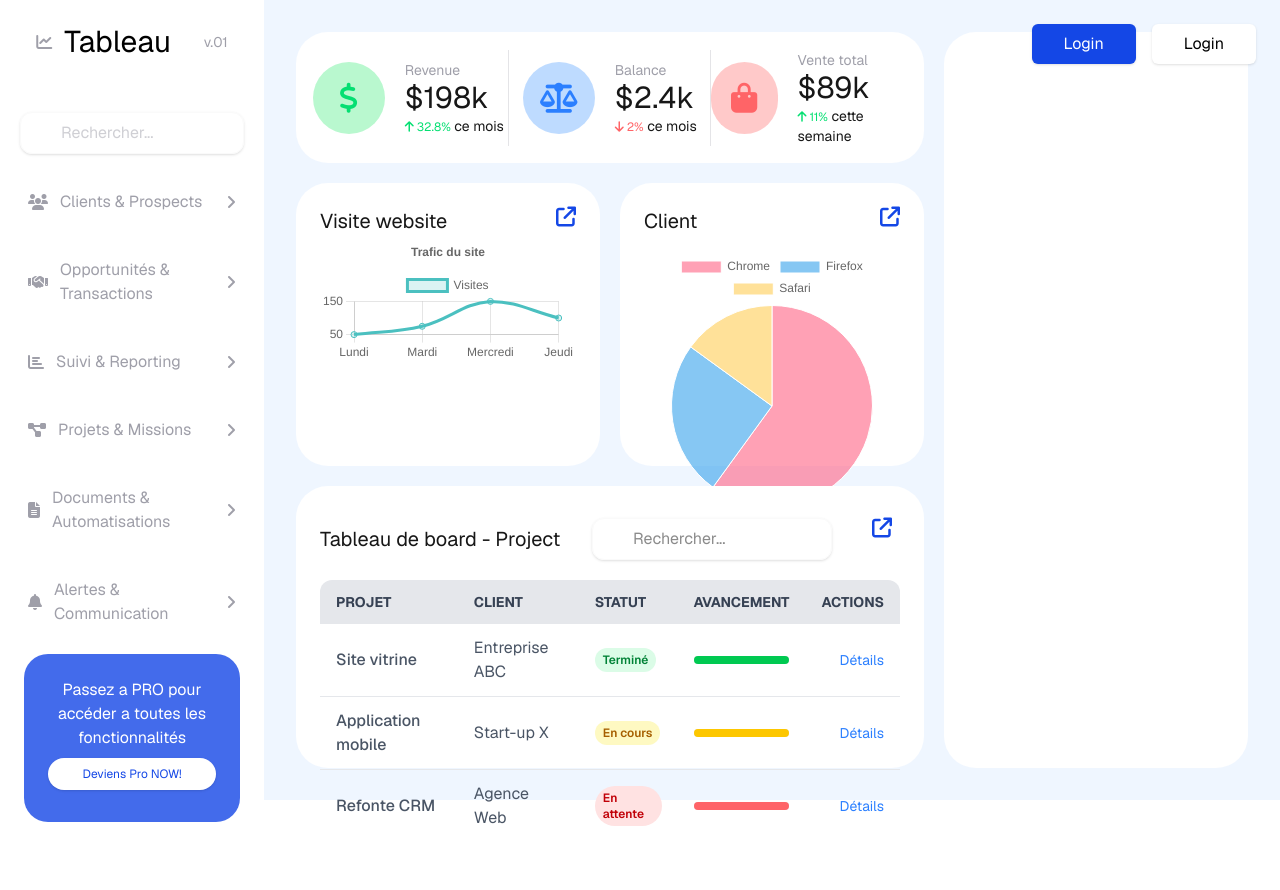
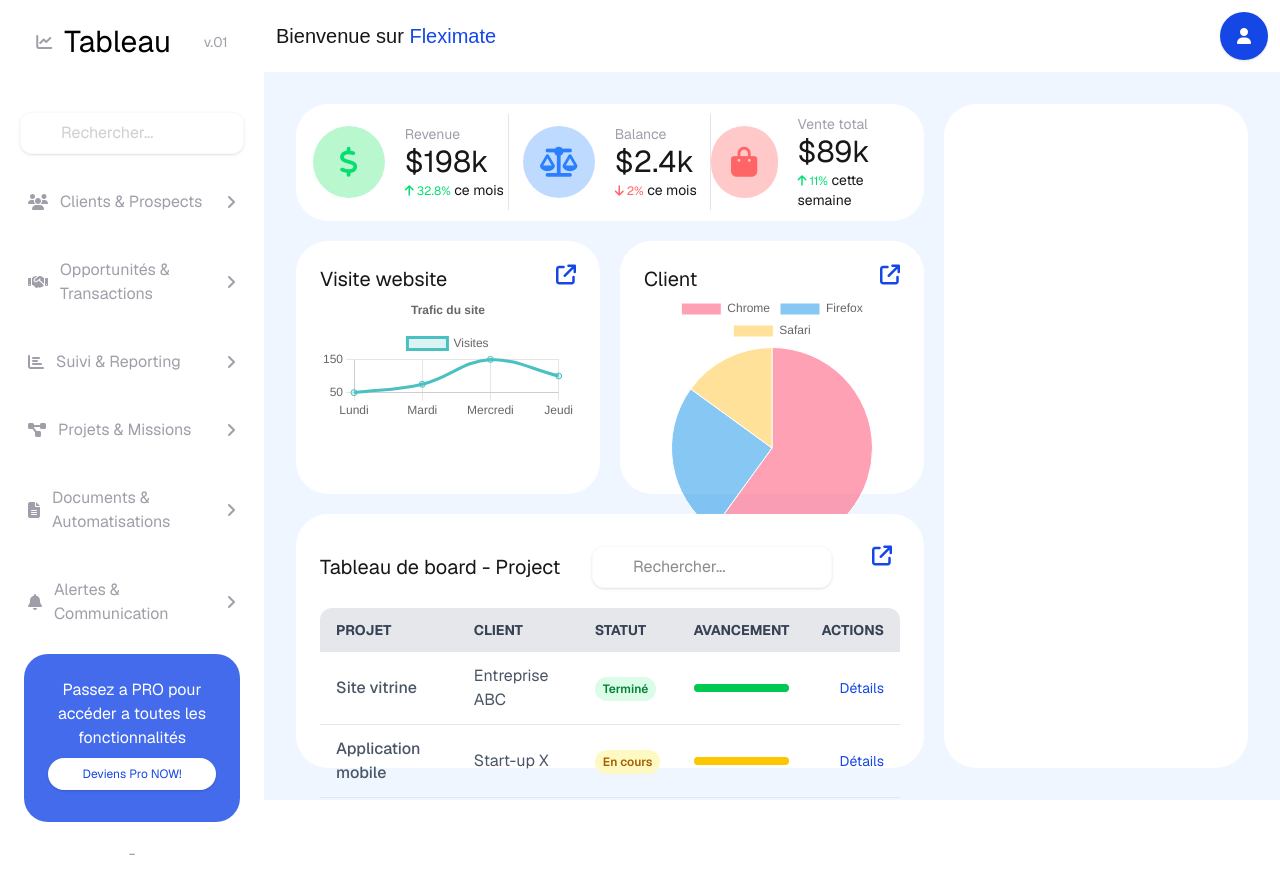
Before and after one commit to NaSuRall/Fleximate, a Next.js app: page /dashboard in a window 1280 px wide. Before the commit the page ends 846 px from the top, so only its background shows below. Built offline with nearby package versions, Linux system fonts and the light colour scheme.

Commit message:
Add : | Header bar and scss to project

```diff
--- a/app/(registration)/login/page.js
+++ b/app/(registration)/login/page.js
@@ -64,7 +64,7 @@ export default function login(){
                             <button type="submit"
                                     className="w-full flex justify-center items-center gap-2 bg-blue-500
                                     hover:bg-blue-600
-                                    hover:
+                                    hover:justify-between
                                      text-white font-medium py-3 px-6 rounded-xl  transition-all ease-in-out ">
                                 Sign In
                                 <div>
--- a/app/dashboard/page.js
+++ b/app/dashboard/page.js
@@ -2,6 +2,10 @@ import Navbar from "@/components/Navbar";
 import BarChart from "@/components/BarChart";
 import LineChart from "@/components/LineChart";
 import PieChart from "@/components/PieChart";
+import Link from "next/link";
+import DropdownMenu from '@/components/DropdownMenu';
+
+
 export  default function dashboard(){
     return(
         <div className="flex min-h-screen h-full ">
@@ -9,10 +13,32 @@ export  default function dashboard(){
             <Navbar/>
 
             {/* Main */}
-            <main className=" grid grid-cols-3 grid-rows-5 gap-5 h-screen w-full p-8 bg-blue-50 font-sans">
+            <main className="w-full flex flex-col bg-blue-50 overflow-hidden h-screen ">
+                <div className="w-full flex justify-between flex-row   bg-white">
+                    <div className=" flex items-center justify-between flex-row  w-full p-3 ">
+                        <div>
+                            <h1 className="text-xl">Bienvenue sur <span className="text-blue-700">Fleximate</span></h1>
+                        </div>
+                        <div className="flex justify-center">
+                            <details className="relative inline-block text-left">
+                                <summary
+                                    className="list-none w-12 h-12 flex justify-center items-center bg-blue-700 text-white rounded-full shadow-sm hover:bg-blue-600 transition-all cursor-pointer">
+                                    <i className="fa-solid fa-user"></i>
+                                </summary>
+
+                                <div className="absolute mt-2 w-40 right-0 bg-white border rounded-md shadow-lg ">
+                                    <Link href="/register" className="block px-4 py-2 hover:bg-gray-100 transition">Login</Link>
+                                    <Link href="/login" className="block px-4 py-2 hover:bg-gray-100 transition">Sign in</Link>
+                                </div>
+                            </details>
+                        </div>
+                    </div>
+                </div>
+                <div
+                    className=" grid grid-cols-3 grid-rows-5 gap-5 max-h-screen w-full p-8 bg-blue-50 font-sans overflow-scroll ">
 
                     {/* CARD Body */}
-                <div className="overflow-hidden border-zinc-200 row-start-1 rounded-4xl row-end-1 col-start-1 col-end-3">
+                    <div className=" overflow-hidden row-start-1 rounded-4xl row-end-1 col-start-1 col-end-3">
 
                         <div className="bg-white p-3 flex flex-row items-center justify-center h-full w-full">
 
@@ -67,7 +93,7 @@ export  default function dashboard(){
                             <h2 className="text-xl">Client</h2>
                             <a href="#"><i className="fa-solid fa-arrow-up-right-from-square text-xl transition-all text-blue-700 cursor-pointer hover:translate-x-0.5 hover:-translate-y-px"></i></a>
                         </div>
-                    <div className="flex flex-row w-full h-72 ">
+                        <div className="flex flex-row w-full h-64 ">
                             <div className=" flex items-center justify-center w-full h-full">
                                 <PieChart />
                             </div>
@@ -82,7 +108,7 @@ export  default function dashboard(){
 
                             <div className="p-2 flex gap-10">
                                 <input type="text" placeholder="Rechercher..."
-                                   className="w-60 pl-10 pr-4 py-2 border border-zinc-50  rounded-xl shadow-sm focus:outline-none focus:ring-2 focus:ring-blue-500 focus:border-blue-500">
+                                       className="w-60 pl-10 pr-4 py-2 border border-zinc-50  rounded-xl shadow-sm focus:outline-none focus:ring-2 focus:ring-blue-700 focus:border-blue-700">
                                 </input>
                                 <a href="#"><i className="fa-solid fa-arrow-up-right-from-square text-xl transition-all text-blue-700 cursor-pointer hover:translate-x-0.5 hover:-translate-y-px"></i></a>
                             </div>
@@ -113,7 +139,7 @@ export  default function dashboard(){
                                         </div>
                                     </td>
                                     <td className="px-4 py-3 text-right">
-                                            <button className="text-blue-500 hover:underline text-sm">Détails</button>
+                                        <button className="text-blue-700 hover:underline text-sm">Détails</button>
                                     </td>
                                 </tr>
                                 <tr className="hover:bg-gray-50 transition">
@@ -130,7 +156,7 @@ export  default function dashboard(){
                                         </div>
                                     </td>
                                     <td className="px-4 py-3 text-right">
-                                            <button className="text-blue-500 hover:underline text-sm">Détails</button>
+                                        <button className="text-blue-700 hover:underline text-sm">Détails</button>
                                     </td>
                                 </tr>
                                 <tr className="hover:bg-gray-50 transition">
@@ -147,7 +173,7 @@ export  default function dashboard(){
                                         </div>
                                     </td>
                                     <td className="px-4 py-3 text-right">
-                                            <button className="text-blue-500 hover:underline text-sm">Détails</button>
+                                        <button className="text-blue-700 hover:underline text-sm">Détails</button>
                                     </td>
                                 </tr>
                                 </tbody>
@@ -156,6 +182,7 @@ export  default function dashboard(){
                     </div>
 
                     <div className="bg-white rounded-4xl p-6  row-start-1 row-end-6 col-start-3 col-end-3"></div>
+                </div>
             </main>
         </div>
     )
--- a/app/globals.css
+++ b/app/globals.css
@@ -1,4 +1,8 @@
 @import "tailwindcss";
+
+@tailwind base;
+@tailwind components;
+@tailwind utilities;
 
 :root {
   --background: #ffffff;
--- /dev/null
+++ b/components/DropdownMenu.js
@@ -0,0 +1,46 @@
+'use client'; // uniquement si tu es dans un projet Next.js avec App Router
+
+import React, { useState, useEffect, useRef } from 'react';
+import Link from 'next/link';
+
+function DropdownMenu() {
+    const [isOpen, setIsOpen] = useState(false);
+    const menuRef = useRef(null);
+
+    useEffect(() => {
+        function handleClickOutside(event) {
+            if (menuRef.current && !menuRef.current.contains(event.target)) {
+                setIsOpen(false);
+            }
+        }
+
+        document.addEventListener('mousedown', handleClickOutside);
+        return () => {
+            document.removeEventListener('mousedown', handleClickOutside);
+        };
+    }, []);
+
+    return (
+        React.createElement('div', { className: 'relative inline-block text-left', ref: menuRef },
+            React.createElement('button', {
+                onClick: () => setIsOpen(!isOpen),
+                className: 'px-6 py-2 bg-blue-700 text-white rounded-md shadow-sm hover:bg-blue-600 transition-all'
+            }, 'Menu'),
+
+            isOpen && React.createElement('div', {
+                    className: 'absolute mt-2 right-0 w-40 bg-white border rounded-md shadow-lg z-10'
+                },
+                React.createElement(Link, {
+                    href: '/login',
+                    className: 'block px-4 py-2 hover:bg-gray-100 transition'
+                }, 'Login'),
+                React.createElement(Link, {
+                    href: '/register',
+                    className: 'block px-4 py-2 hover:bg-gray-100 transition'
+                }, 'Register')
+            )
+        )
+    );
+}
+
+export default DropdownMenu;
--- a/components/Navbar.js
+++ b/components/Navbar.js
@@ -65,13 +65,7 @@ export default function Navbar(){
                  <p className="text-white">Passez a PRO pour accéder a toutes les fonctionnalités</p>
                  <button className="p-8 py-2 shadow-sm rounded-4xl w-full m-2 bg-white transition-all tran hover:bg-blue-700 hover:text-white text-blue-700 text-xs"> Deviens Pro NOW!</button>
              </div>
-
-             <div className=" absolute top-4 right-4  items-center justify-between flex-row gap-2 ">
-                 <div className="  flex flex-row w-full ">
-                         <Link href="/login" className="p-8 py-2 shadow-sm rounded-md w-full m-2 bg-blue-700 transition-all tran hover:bg-blue-600 text-white">Login</Link>
-                         <Link href="/register" className="flex  p-8 py-2 shadow-sm rounded-md w-full m-2 bg-white text-black">Login</Link>
-                 </div>
-             </div>
+-
         </div>
     </nav>
     )
--- /dev/null
+++ b/styles/_variables.scss
@@ -0,0 +1,16 @@
+:root {
+
+  --color-primary: #38B6FF;
+  --color-primary-dark: #2a91cc;
+  --color-primary-light: #aee2ff;
+
+
+  --color-text: #111827;
+  --color-bg: #ffffff;
+  --color-border: #e5e7eb;
+
+
+  --color-success: #10b981;
+  --color-danger: #ef4444;
+  --color-warning: #f59e0b;
+}
--- /dev/null
+++ b/styles/globals.scss
@@ -0,0 +1,31 @@
+@use 'variables';
+
+@font-face {
+  font-family: 'Montserrat';
+  src: url('../app/font/Montserrat.ttf') format('truetype');
+  font-weight: 400;
+  font-style: normal;
+}
+
+@font-face {
+  font-family: 'Raleway';
+  src: url('../app/font/Raleway.ttf') format('truetype');
+  font-weight: 400;
+  font-style: normal;
+}
+
+body {
+  background-color: var(--color-bg);
+  color: var(--color-text);
+  font-family: 'Raleway', sans-serif;
+}
+
+h1, h2, h3, h4 {
+  color: black;
+  font-family: 'Montserrat', sans-serif;
+}
+
+:root {
+  --color-primary: #38B6FF;
+  --color-text: #111827;
+}
--- a/tailwind.config.js
+++ b/tailwind.config.js
@@ -1,15 +1,16 @@
+
 module.exports = {
     content: [
-        "./pages/**/*.{js,ts,jsx,tsx}",
-        "./components/**/*.{js,ts,jsx,tsx}"
+        './app/**/*.{js,ts,jsx,tsx}',
+        './pages/**/*.{js,ts,jsx,tsx}',
+        './components/**/*.{js,ts,jsx,tsx}',
     ],
     theme: {
         extend: {
-            fontFamily: {
-                sans: ['Raleway', 'sans-serif'],
-                heading: ['Montserrat', 'sans-serif'],
+            colors: {
+                primary: '#38B6FF',
             },
         },
     },
     plugins: [],
-}
+};
```
Also changed, not shown: package.json (+5 -2 lines), app/font/Raleway.ttf (renamed from app/font/Raleway-VariableFont_wght.ttf), 1 other file (tests, documents, lock files or other folders). Lines whose indentation alone changed are shown as unchanged.
